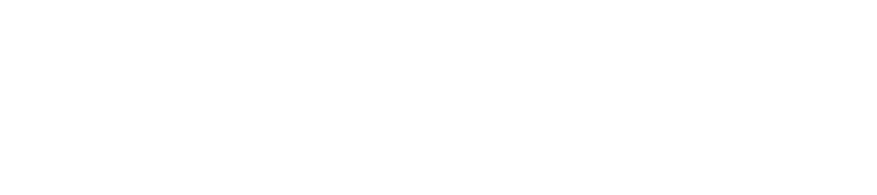
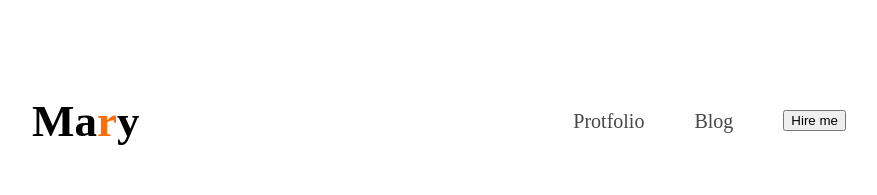
Before and after one commit to ShaifulIslam120/protfolio, a plain HTML site: page index.html in a window 1280 px wide. Shown: the whole page, without its empty margins (176-1053 px from the left). Drawn offline with Linux system fonts and the light colour scheme.

Commit message:
Second commit

```diff
--- a/index.html
+++ b/index.html
@@ -4,13 +4,24 @@
     <meta charset="UTF-8">
     <meta name="viewport" content="width=device-width, initial-scale=1.0">
     <title>Protfolio</title>
+    <link rel="preconnect" href="https://fonts.googleapis.com">
+    <link rel="preconnect" href="https://fonts.gstatic.com" crossorigin>
+    <link href="https://fonts.googleapis.com/css2?family=Open+Sans:ital,wght@0,300..800;1,300..800&display=swap" rel="stylesheet">
+    <link rel="stylesheet" href="styles/style.css">
 </head>
 <body>
     <header>
 
     </header>
     <main>
-
+        <nav>
+            <h3 class="Name">Ma<span class="color">r</span>y</h3>
+        <ul>
+            <li><a class="dark-2" href="">Protfolio</a></li>
+            <li><a class="dark-2" href="">Blog</a></li>
+            <li><a href=""><button>Hire me</button></a></li>
+        </ul>
+        </nav>
     </main>
     <footer>
 
--- /dev/null
+++ b/styles/style.css
@@ -0,0 +1,38 @@
+/* nav_item */
+nav{
+    display: flex;
+    align-items: center;
+    justify-content: space-between;
+    margin: 50px 200px;
+}
+
+
+.open-sans-normal {
+  font-family: "Open Sans", sans-serif;
+  font-optical-sizing: auto;
+  font-style: normal;
+  font-variation-settings:
+    "wdth" 100;
+}
+.Name{
+    font-weight: 800;
+    font-size: 45px;
+}
+.color{
+    color: #FD6E0A;
+}
+nav ul{
+    display: flex;
+}
+nav ul li{
+    list-style: none;
+    margin-right: 50px;
+}
+nav ul li a{
+    text-decoration: none;
+}
+nav ul
+.dark-2{
+    color: #474747;
+    font-size: 20px;
+}
```
Also changed, not shown: images/developer.png (added), images/hardy.png (added), images/header_bg.png (added), images/icons/facebook.png (added), images/icons/insta.png (added), images/icons/js.png (added), images/icons/mongo.png (added), images/icons/nodejs.png (added), images/icons/react.png (added), images/icons/twitter.png (added).
